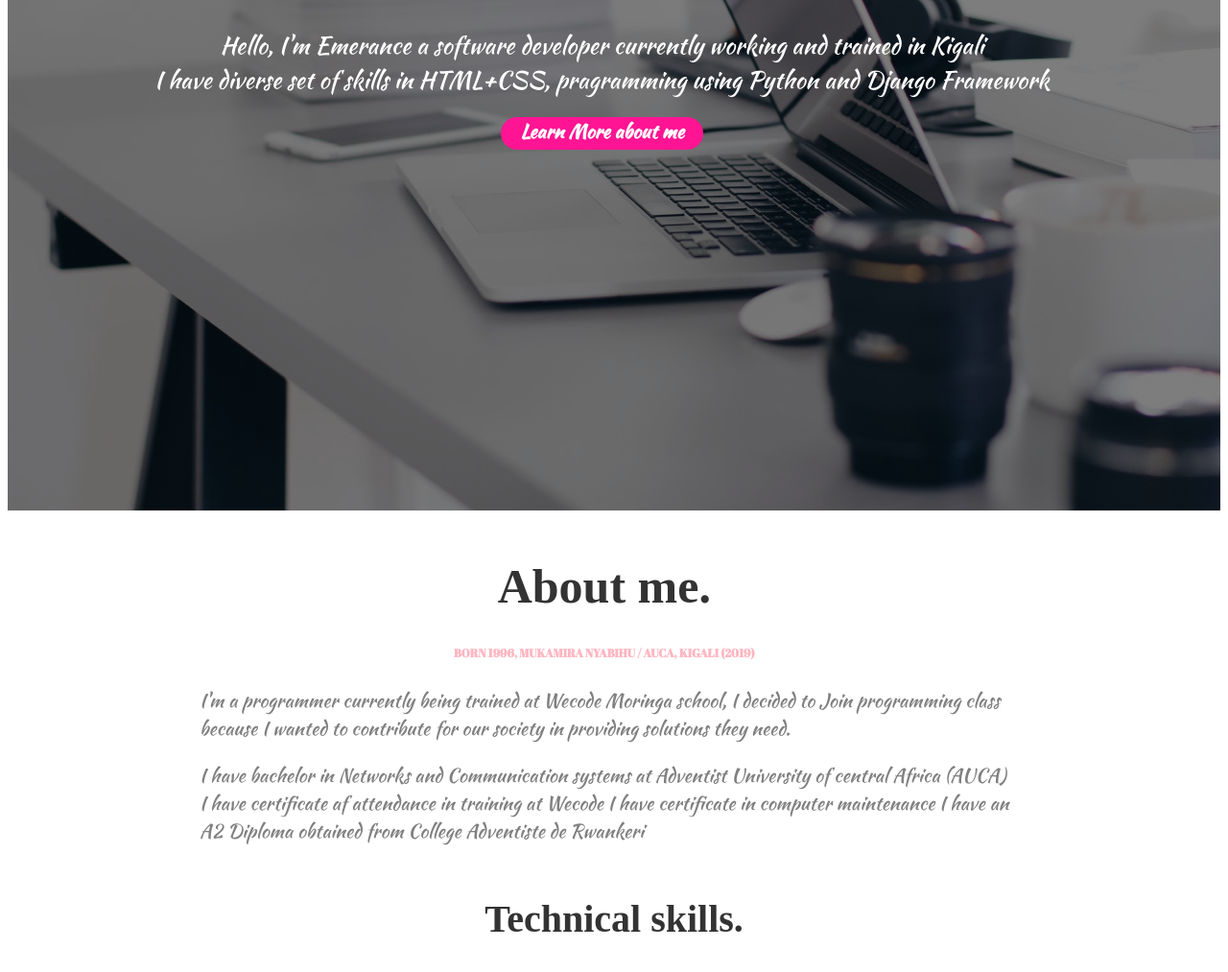
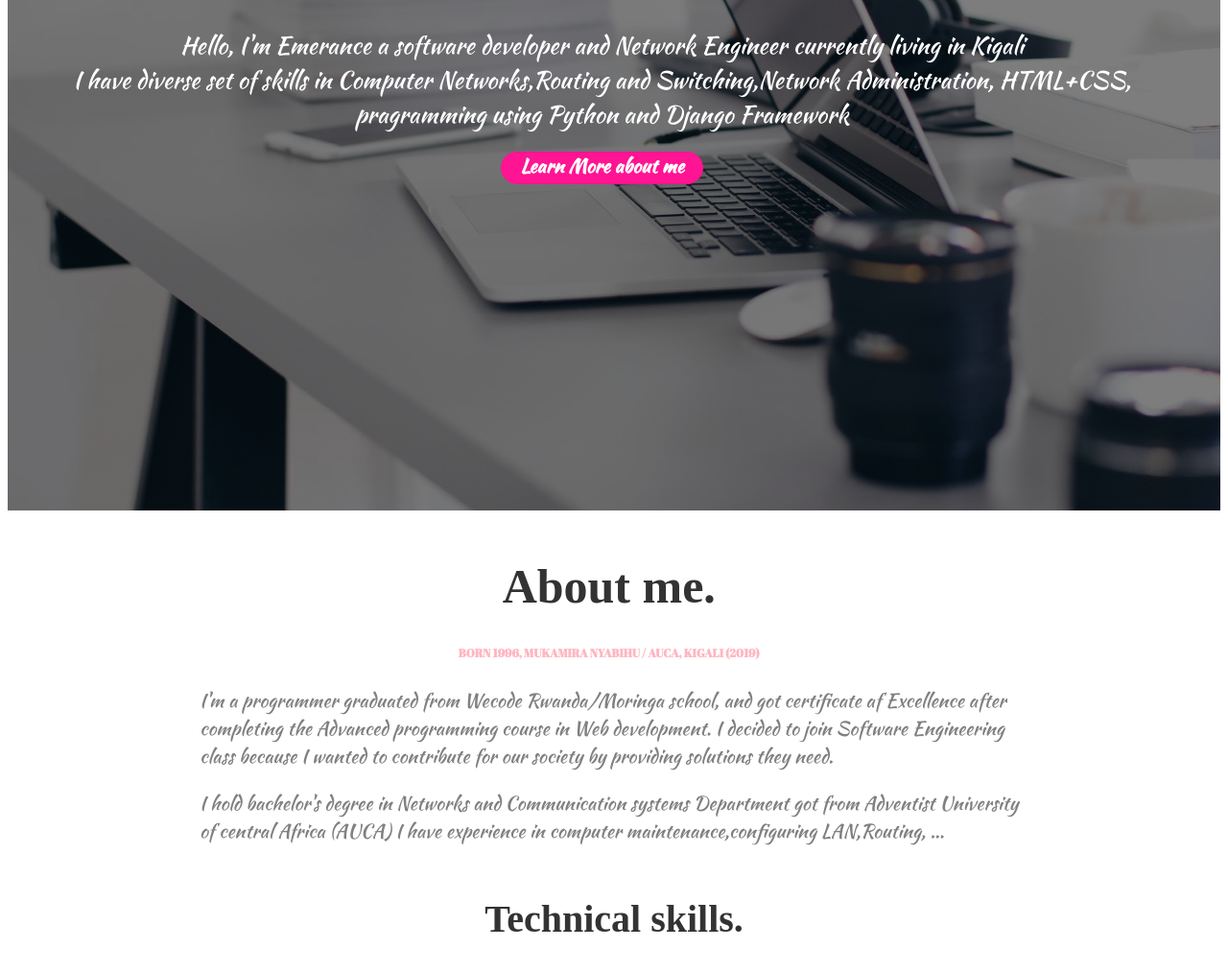
Before and after one commit to niEmerance/NewPortfolio, a plain HTML site: page index.html in a window 1280 px wide. Shown: the part 276-1289 px from the top of the page at 96% size. Drawn offline with Linux system fonts and the light colour scheme; a web font is replaced by a local one.

Commit message:
add some updates

```diff
--- a/index.html
+++ b/index.html
@@ -19,8 +19,8 @@
             <img src="images/startup.jpg" height="150px" weight="250px">
             <h1>NiEmerance</h1>
 
-            <h2>Hello, I'm Emerance a software developer currently working and trained in Kigali</br>I have diverse set
-                of skills in HTML+CSS, pragramming using Python and Django Framework</h2>
+            <h2>Hello, I'm Emerance a software developer and Network Engineer currently living in Kigali</br>I have diverse set
+                of skills in Computer Networks,Routing and Switching,Network Administration, HTML+CSS, pragramming using Python and Django Framework</h2>
 
             <a href="#">Learn More about me</a>
         </div>
@@ -30,16 +30,14 @@
         <div id="aboutB">
             <h2> About me.</h2>
             <h6>BORN 1996, MUKAMIRA NYABIHU / AUCA, KIGALI (2019)</h6>
-            <p>I'm a programmer currently being trained at Wecode Moringa school,
-                I decided to Join programming class <br> because I wanted to contribute for our society in providing
+            <p>I'm a programmer graduated from Wecode Rwanda/Moringa school, and got certificate af Excellence after</br>completing the Advanced programming course in Web development.
+                I decided to join Software Engineering<br> class because I wanted to contribute for our society by providing
                 solutions they need.</br>
 
 
-                <p> I have bachelor in Networks and Communication systems at Adventist University of central Africa
-                    (AUCA)</br>
-                    I have certificate af attendance in training at Wecode
-                    I have certificate in computer maintenance
-                    I have an </br>A2 Diploma obtained from College Adventiste de Rwankeri</p>
+                <p> I hold bachelor's degree in Networks and Communication systems Department got from Adventist University</br>of central Africa
+                    (AUCA)
+                    I have experience in computer maintenance,configuring LAN,Routing, ...</p>
         </div>
     </div>
     <div id="skills">
```
